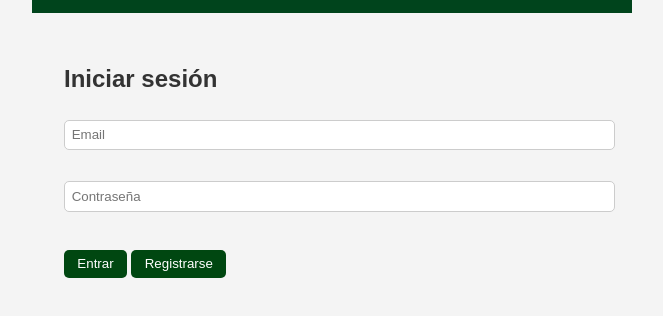
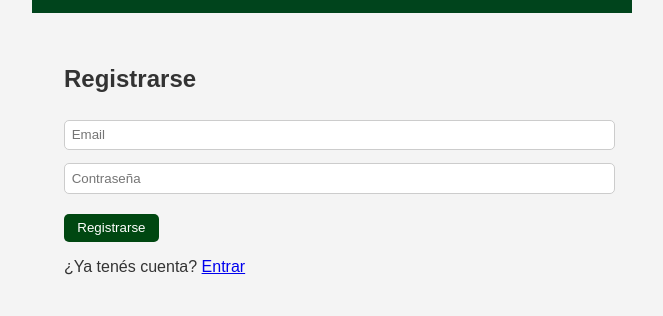
Before and after one commit to JoaquinCappa/mipotrero-partidos, a plain HTML site: page index.html in a window 1280 px wide. Shown: the part 196-512 px from the top of the page, without its empty margins (308-971 px from the left). Drawn offline with Linux system fonts and the light colour scheme; no server answers.

Commit message:
Update index.html

```diff
--- a/index.html
+++ b/index.html
@@ -26,12 +26,19 @@
 
   <main>
     <section id="login">
-      <h2>Iniciar sesión</h2>
-      <input type="email" id="email" placeholder="Email" /><br /><br />
-      <input type="password" id="password" placeholder="Contraseña" /><br /><br />
-      <button onclick="login()">Entrar</button>
-      <button onclick="register()">Registrarse</button>
-    </section>
+  <h2>Registrarse</h2>
+  <input type="email" id="email" placeholder="Email" />
+  <input type="password" id="password" placeholder="Contraseña" />
+  <button onclick="register()">Registrarse</button>
+  <p>¿Ya tenés cuenta? <a href="#" onclick="mostrarLogin()">Entrar</a></p>
+</section>
+
+<section id="login-existente" style="display:none">
+  <h2>Iniciar sesión</h2>
+  <input type="email" id="email2" placeholder="Email" />
+  <input type="password" id="password2" placeholder="Contraseña" />
+  <button onclick="login()">Entrar</button>
+</section>
 
     <section id="explorar" style="display:none">
       <h2>Partidos disponibles</h2>
```
